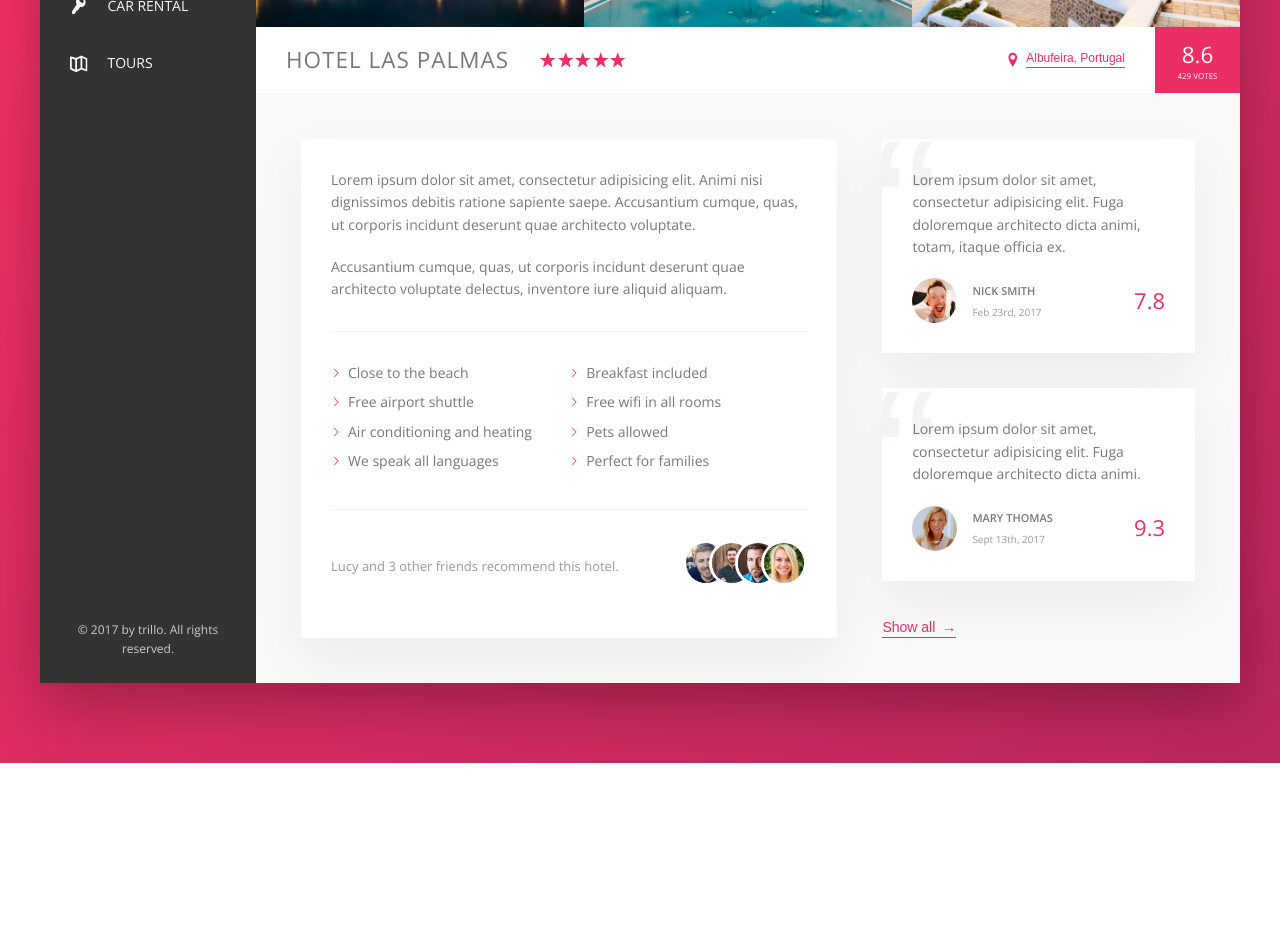
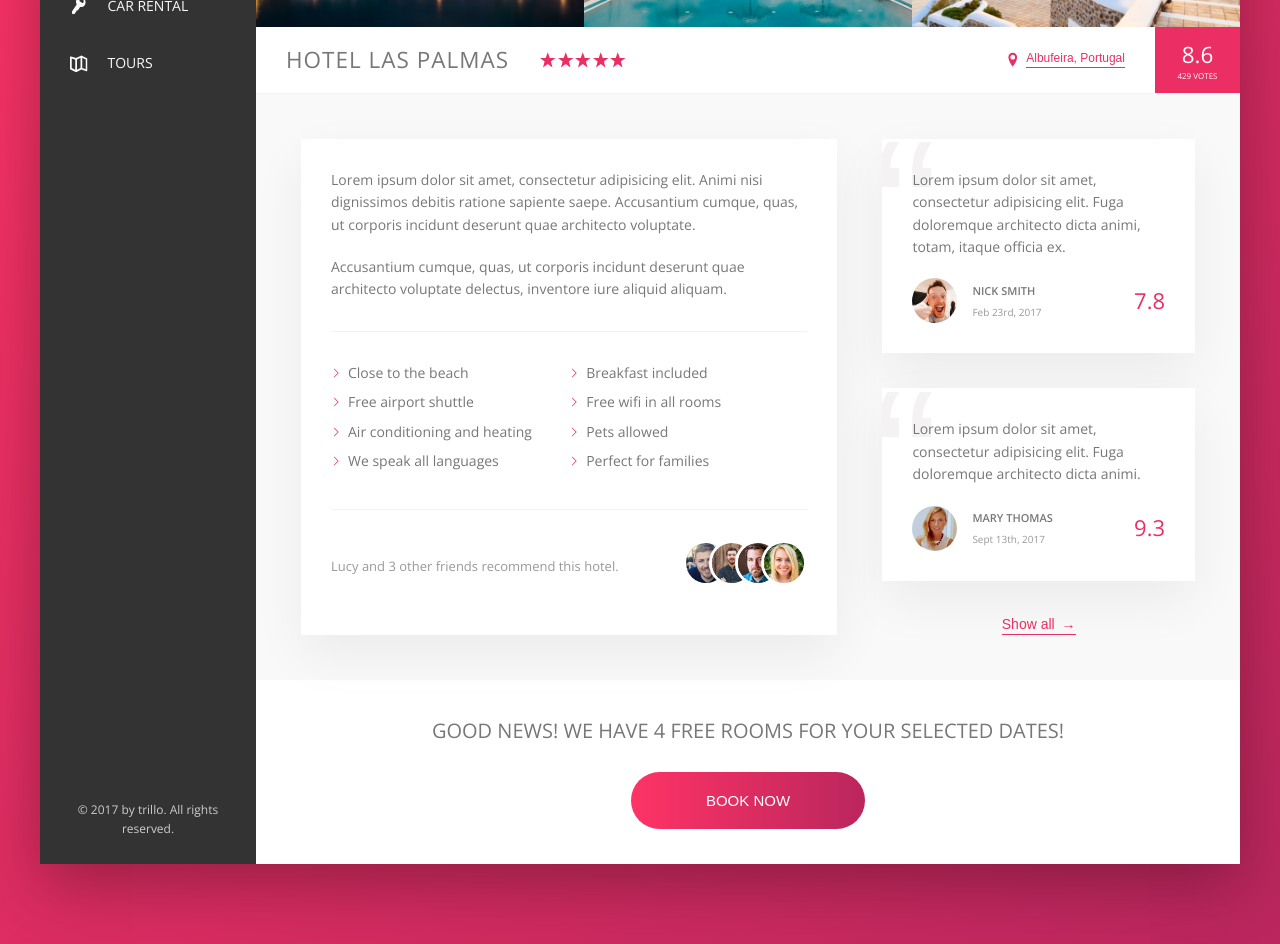
Before and after one commit to mohammadmaninang94/trillo, a React (Create React App) app: page / in a window 1280 px wide. Shown: the part 320-1264 px from the top of the page. Before the commit the page ends 1083 px from the top, so only its background shows below. Built offline with nearby package versions, Linux system fonts and the light colour scheme.

Commit message:
added cta section to finish off home page

```diff
--- a/src/App.js
+++ b/src/App.js
@@ -31,6 +31,13 @@
               <button className='btn-inline'>Show all <span>&rarr;</span></button>
             </div>
           </div>
+          <div className='cta'>
+            <h2 className='cta__book-now'>Good news! We have 4 free rooms for your selected dates!</h2>
+            <button type='button' className='btn'>
+                <span className='btn__visible'>Book Now</span>
+                <span className='btn__invisible'>Only 4 rooms left</span>
+            </button>
+          </div>
         </main>
       </div>
     </div>
--- a/src/sass/_layout.scss
+++ b/src/sass/_layout.scss
@@ -24,11 +24,13 @@
   background-color: transparent;
   display: inline-block;
   padding-bottom: 2px;
-  transition: all .2s;
+  transition: all 0.2s;
+
+  align-self: center;
 
   span {
     margin-left: 3px;
-    transition: margin-left .2s;
+    transition: margin-left 0.2s;
   }
 
   &:hover {
@@ -84,3 +86,75 @@
   box-shadow: var(--shadow-light);
   flex: 0 0 60%;
 }
+
+.user-reviews {
+  display: flex;
+  flex-direction: column;
+}
+
+.cta {
+  padding: 3.5rem 0;
+  text-align: center;
+
+  &__book-now {
+    font-size: 2rem;
+    font-weight: 300;
+    text-transform: uppercase;
+    margin-bottom: 2.5rem;
+  }
+}
+
+.btn {
+  background-image: linear-gradient(
+    to right,
+    var(--color-primary-light),
+    var(--color-primary-dark)
+  );
+  font-size: 1.5rem;
+  text-transform: uppercase;
+  border: none;
+  border-radius: 100px;
+  color: var(--color-white);
+  cursor: pointer;
+  overflow: hidden;
+  position: relative;
+
+  &:hover {
+    background-image: linear-gradient(
+      to left,
+      var(--color-primary-light),
+      var(--color-primary-dark)
+    );
+  }
+
+  &:hover &__visible {
+    transform: translateY(100%);
+  }
+
+  &:hover &__invisible {
+    top: 0;
+  }
+
+  & > * {
+    display: inline-block;
+    height: 100%;
+    width: 100%;
+    transition: all 0.2s;
+  }
+
+  &__visible {
+    padding: 2rem 7.5rem;
+  }
+
+  &__invisible {
+    position: absolute;
+    padding: 2rem 0;
+    left: 0;
+    top: -100%;
+  }
+
+  &:focus {
+    outline: none;
+    animation: pulsate 1s infinite;
+  }
+}
```
Also changed, not shown: 1 other file (tests, documents, lock files or other folders).
